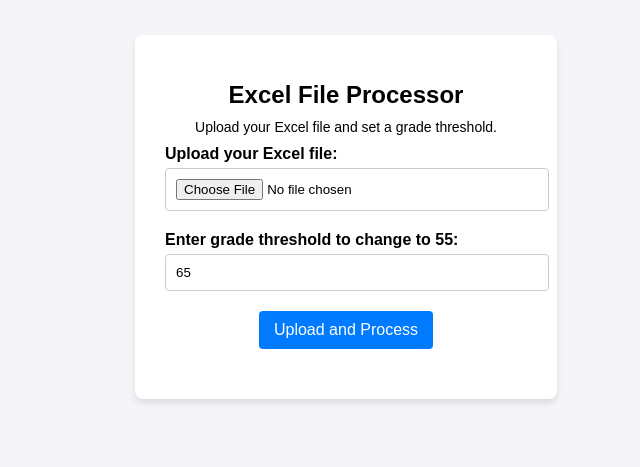
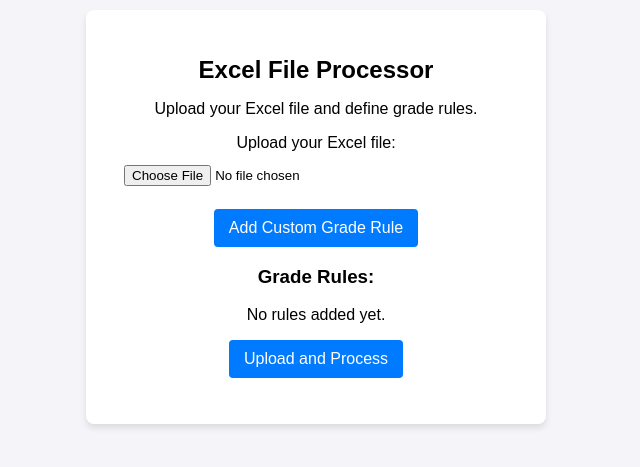
Before and after one commit to tayylorngo/egg-file-processor, a React (Create React App) app: page / in a window 1280 px wide. Shown: the part 183-650 px from the top of the page, without its empty margins (324-964 px from the left). Built offline with nearby package versions, Linux system fonts and the light colour scheme.

Commit message:
created functions to add grade ranges

```diff
--- a/src/App.css
+++ b/src/App.css
@@ -25,28 +25,13 @@ h1 {
   margin-bottom: 10px;
 }
 
-p {
-  font-size: 14px;
-  margin: 10px 0;
+.rules ul {
+  list-style: none;
+  padding: 0;
 }
 
-.form-group {
-  margin-bottom: 20px;
-  text-align: left;
-}
-
-label {
-  display: block;
-  font-weight: bold;
-  margin-bottom: 5px;
-}
-
-input[type="file"],
-input[type="number"] {
-  width: 100%;
-  padding: 10px;
-  border: 1px solid #ccc;
-  border-radius: 4px;
+.rules li {
+  margin: 5px 0;
 }
 
 button {
@@ -63,22 +48,39 @@ button:hover {
   background-color: #0056b3;
 }
 
-.message {
-  color: green;
-  margin-top: 20px;
-  font-size: 14px;
+.btn-small {
+  background-color: #dc3545;
+  margin-left: 10px;
+  padding: 5px 10px;
+  font-size: 12px;
 }
 
-.download-link {
-  display: inline-block;
-  margin-top: 15px;
-  padding: 10px 15px;
-  background-color: #28a745;
-  color: white;
-  text-decoration: none;
-  border-radius: 4px;
+.modal {
+  position: fixed;
+  top: 0;
+  left: 0;
+  width: 100%;
+  height: 100%;
+  background: rgba(0, 0, 0, 0.5);
+  display: flex;
+  justify-content: center;
+  align-items: center;
 }
 
-.download-link:hover {
-  background-color: #218838;
+.modal-content {
+  background: white;
+  padding: 20px;
+  border-radius: 8px;
+  width: 300px;
+  text-align: left;
 }
+
+.form-group {
+  margin-bottom: 15px;
+}
+
+input {
+  width: 100%;
+  padding: 8px;
+  margin-top: 5px;
+}
--- a/src/App.js
+++ b/src/App.js
@@ -1,9 +1,12 @@
 import React, { useState } from "react";
-import "./App.css"; // Custom CSS for styling
+import GradeRuleModal from "./components/GradeRuleModal";
+import GradeRuleList from "./components/GradeRuleList";
+import "./App.css";
 
 function App() {
   const [file, setFile] = useState(null);
-  const [threshold, setThreshold] = useState(65); // Default threshold is 65
+  const [rules, setRules] = useState([]);
+  const [isModalOpen, setIsModalOpen] = useState(false);
   const [message, setMessage] = useState("");
   const [downloadUrl, setDownloadUrl] = useState("");
 
@@ -12,25 +15,36 @@ function App() {
     setFile(event.target.files[0]);
   };
 
-  // Handle grade threshold input
-  const handleThresholdChange = (event) => {
-    setThreshold(event.target.value);
+  // Open or close the modal
+  const toggleModal = () => {
+    setIsModalOpen(!isModalOpen);
   };
 
+  // Add a new rule
+  const handleAddRule = (newRule) => {
+    setRules([...rules, newRule]);
+  };
+
+  // Remove a rule
+  const handleRemoveRule = (index) => {
+    setRules(rules.filter((_, i) => i !== index));
+  };
+
+  // Handle file upload
   const handleFileUpload = async () => {
     if (!file) {
       setMessage("Please select a file first!");
       return;
     }
 
-    if (!threshold || isNaN(threshold)) {
-      setMessage("Please enter a valid grade threshold.");
+    if (rules.length === 0) {
+      setMessage("Please add at least one grade rule.");
       return;
     }
 
     const formData = new FormData();
     formData.append("file", file);
-    formData.append("threshold", Number(threshold)); // Ensure threshold is sent as a number
+    formData.append("rules", JSON.stringify(rules)); // Send rules as JSON
 
     try {
       const response = await fetch("http://127.0.0.1:8000/upload/", {
@@ -55,25 +69,18 @@ function App() {
   return (
     <div className="container">
       <h1>Excel File Processor</h1>
-      <p>Upload your Excel file and set a grade threshold.</p>
+      <p>Upload your Excel file and define grade rules.</p>
 
       <div className="form-group">
         <label htmlFor="formFile">Upload your Excel file:</label>
         <input type="file" id="formFile" onChange={handleFileChange} />
       </div>
 
-      <div className="form-group">
-        <label htmlFor="threshold">Enter grade threshold to change to 55:</label>
-        <input
-          type="number"
-          id="threshold"
-          value={threshold}
-          onChange={handleThresholdChange}
-          placeholder="Enter threshold (e.g., 60)"
-        />
-      </div>
+      <button onClick={toggleModal} className="btn">Add Custom Grade Rule</button>
 
-      <button onClick={handleFileUpload}>Upload and Process</button>
+      <GradeRuleList rules={rules} onRemoveRule={handleRemoveRule} />
+
+      <button onClick={handleFileUpload} className="btn">Upload and Process</button>
 
       <p className="message">{message}</p>
 
@@ -82,6 +89,12 @@ function App() {
           Download Processed File
         </a>
       )}
+
+      <GradeRuleModal
+        isOpen={isModalOpen}
+        onClose={toggleModal}
+        onAddRule={handleAddRule}
+      />
     </div>
   );
 }
--- /dev/null
+++ b/src/components/GradeRuleList.js
@@ -0,0 +1,22 @@
+import React from "react";
+
+const GradeRuleList = ({ rules, onRemoveRule }) => {
+  return (
+    <div className="rules">
+      <h3>Grade Rules:</h3>
+      {rules.length === 0 && <p>No rules added yet.</p>}
+      <ul>
+        {rules.map((rule, index) => (
+          <li key={index}>
+            Grades between {rule.min} and {rule.max} will change to {rule.changeTo}
+            <button onClick={() => onRemoveRule(index)} className="btn-small">
+              Remove
+            </button>
+          </li>
+        ))}
+      </ul>
+    </div>
+  );
+};
+
+export default GradeRuleList;
--- /dev/null
+++ b/src/components/GradeRuleModal.js
@@ -0,0 +1,61 @@
+import React, { useState } from "react";
+
+const GradeRuleModal = ({ isOpen, onClose, onAddRule }) => {
+  const [newRule, setNewRule] = useState({ min: "", max: "", changeTo: "" });
+
+  const handleInputChange = (e) => {
+    const { name, value } = e.target;
+    setNewRule({ ...newRule, [name]: value });
+  };
+
+  const handleAddRule = () => {
+    if (!newRule.min || !newRule.max || !newRule.changeTo) {
+      alert("Please fill in all fields.");
+      return;
+    }
+    onAddRule(newRule); // Pass the new rule back to the parent
+    setNewRule({ min: "", max: "", changeTo: "" }); // Reset the form
+    onClose(); // Close the modal
+  };
+
+  if (!isOpen) return null;
+
+  return (
+    <div className="modal">
+      <div className="modal-content">
+        <h2>Add a Grade Rule</h2>
+        <div className="form-group">
+          <label>Min Grade:</label>
+          <input
+            type="number"
+            name="min"
+            value={newRule.min}
+            onChange={handleInputChange}
+          />
+        </div>
+        <div className="form-group">
+          <label>Max Grade:</label>
+          <input
+            type="number"
+            name="max"
+            value={newRule.max}
+            onChange={handleInputChange}
+          />
+        </div>
+        <div className="form-group">
+          <label>Change To:</label>
+          <input
+            type="number"
+            name="changeTo"
+            value={newRule.changeTo}
+            onChange={handleInputChange}
+          />
+        </div>
+        <button onClick={handleAddRule} className="btn">Add Rule</button>
+        <button onClick={onClose} className="btn">Close</button>
+      </div>
+    </div>
+  );
+};
+
+export default GradeRuleModal;
```
Also changed, not shown: 1 other file (tests, documents, lock files or other folders).
